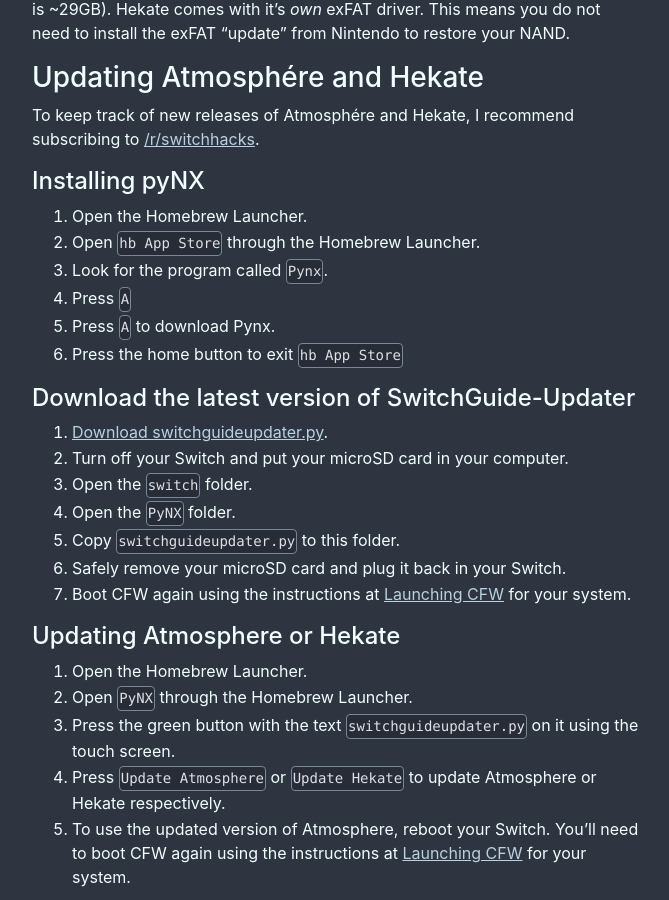
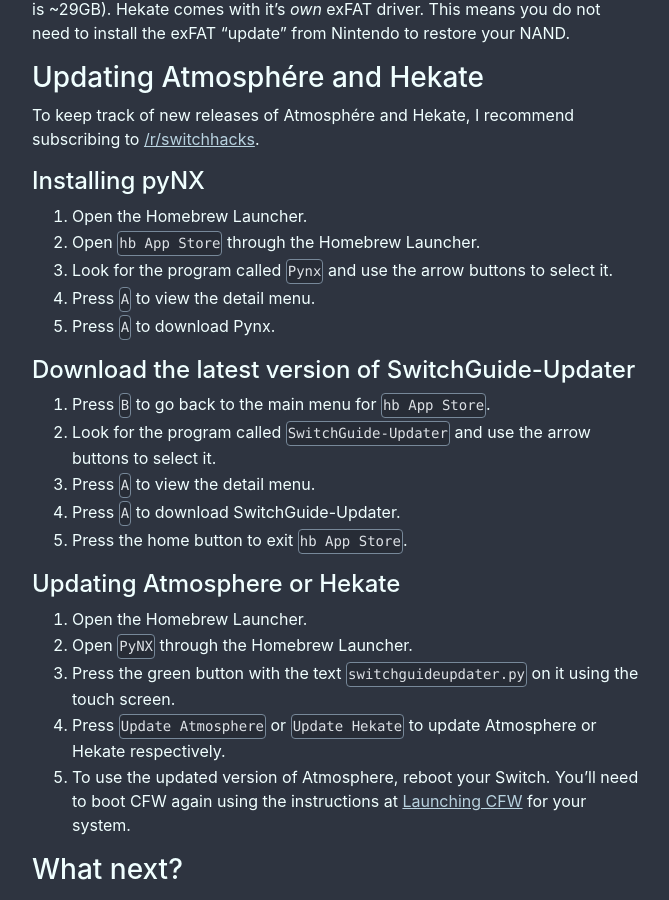
Before and after one commit to noirscape/SwitchGuideOLD, a Jekyll site: the page built from finalizing.md, in a window 1280 px wide and 900 px high, scrolled down 1782 px. Shown: the whole window, without its empty margins (303-972 px from the left). Built offline with Jekyll 4.4.1, drawn with Linux system fonts in a browser that asks for light colours.

Commit message:
Change instructions for updater to use hb appstore
Thanks a boatload to the Switchbru team for adding it to their store :smile: .

```diff
--- a/finalizing.md
+++ b/finalizing.md
@@ -46,20 +46,17 @@
 
 1. Open the Homebrew Launcher.
 2. Open `hb App Store` through the Homebrew Launcher.
-3. Look for the program called `Pynx`.
-4. Press `A`
+3. Look for the program called `Pynx` and use the arrow buttons to select it.
+4. Press `A` to view the detail menu.
 5. Press `A` to download Pynx.
-6. Press the home button to exit `hb App Store`
 
 #### Download the latest version of SwitchGuide-Updater
 
-1. [Download switchguideupdater.py](https://github.com/noirscape/SwitchGuide-Updater/releases/latest).
-2. Turn off your Switch and put your microSD card in your computer.
-3. Open the `switch` folder.
-4. Open the `PyNX` folder.
-5. Copy `switchguideupdater.py` to this folder.
-6. Safely remove your microSD card and plug it back in your Switch.
-7. Boot CFW again using the instructions at [Launching CFW](/launching-cfw/) for your system.
+1. Press `B` to go back to the main menu for `hb App Store`.
+2. Look for the program called `SwitchGuide-Updater` and use the arrow buttons to select it.
+3. Press `A` to view the detail menu.
+4. Press `A` to download SwitchGuide-Updater.
+5. Press the home button to exit `hb App Store`.
 
 #### Updating Atmosphere or Hekate
 
```
